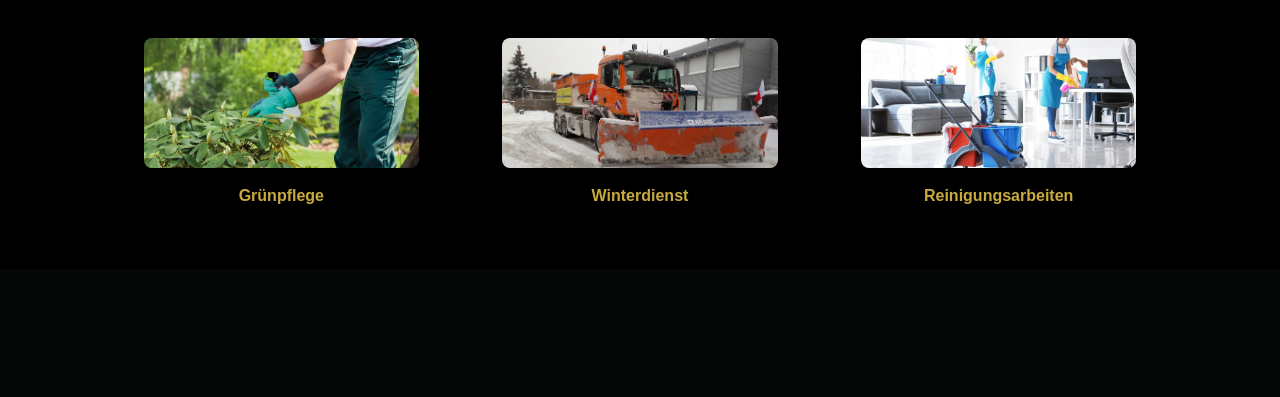
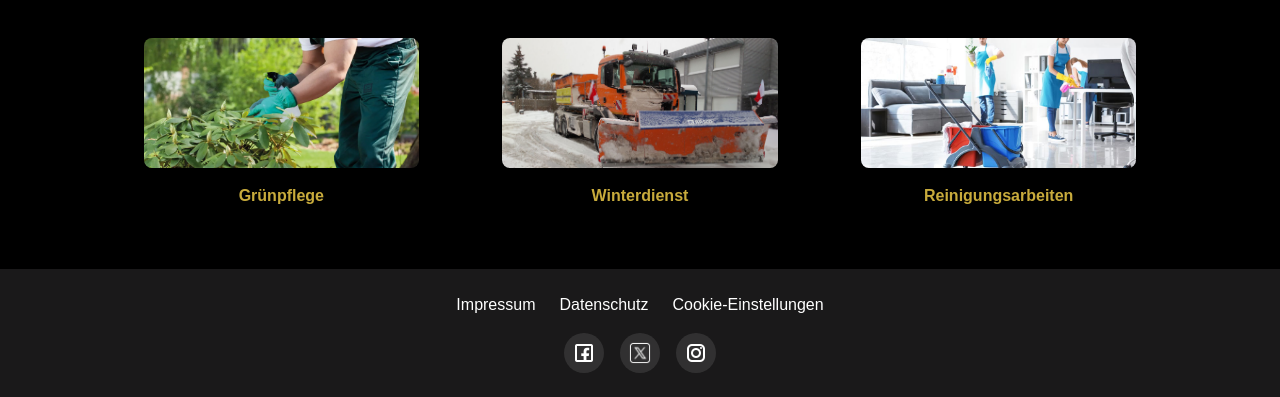
Before and after one commit to vitali2772/dtg, a Django app: page / in a window 1280 px wide. Shown: the part 2006-2403 px from the top of the page. Before the commit the page ends 2210 px from the top, so only its background shows below. Run offline with Django 5.2, Linux system fonts and the light colour scheme.

Commit message:
added footer

```diff
--- a/deintraumgarten/myapp/static/styles/style.css
+++ b/deintraumgarten/myapp/static/styles/style.css
@@ -397,3 +397,57 @@ html, body {
     font-weight: bold;
     color: #C8AB3C; /* Goldene Farbe für den Text */
 }
+
+/* Footer */
+.footer {
+    background-color: #1A191A; /* Schwarzer Hintergrund */
+    color: #fff; /* Weiße Schriftfarbe */
+    display: flex;
+    flex-direction: column;
+    justify-content: center;
+    align-items: center;
+    padding: 1.5rem 1rem; /* Abstand innerhalb des Footers */
+    text-align: center;
+}
+
+.footer-links {
+    display: flex;
+    gap: 1.5rem; /* Abstand zwischen den Links */
+    margin-bottom: 1rem; /* Abstand zwischen Links und Icons */
+}
+
+.footer-link {
+    color: #fff; /* Weiße Schriftfarbe */
+    font-size: 1rem; /* Schriftgröße */
+    text-decoration: none; /* Unterstreichung entfernen */
+    transition: color 0.3s ease; /* Sanfter Hover-Effekt */
+}
+
+.footer-link:hover {
+    color: #C8AB3C; /* Goldene Farbe beim Hover */
+}
+
+.footer-socials {
+    display: flex;
+    gap: 1rem; /* Abstand zwischen den Social-Media-Icons */
+}
+
+.social-link {
+    display: inline-flex;
+    align-items: center;
+    justify-content: center;
+    width: 40px; /* Größe des Icons */
+    height: 40px; /* Größe des Icons */
+    border-radius: 50%; /* Runde Icons */
+    background-color: rgba(255, 255, 255, 0.1); /* Leichter Hintergrund */
+    transition: background-color 0.3s ease;
+}
+
+.social-link:hover {
+    background-color: rgba(200, 171, 60, 0.2); /* Goldener Hintergrund beim Hover */
+}
+
+.social-icon {
+    width: 24px; /* Breite des Icons */
+    height: 24px; /* Höhe des Icons */
+}
--- a/deintraumgarten/myapp/templates/base.html
+++ b/deintraumgarten/myapp/templates/base.html
@@ -313,5 +313,25 @@
                 });
             });
         </script>
+
+        <footer class="footer">
+            <div class="footer-links">
+                <a href="#" class="footer-link">Impressum</a>
+                <a href="#" class="footer-link">Datenschutz</a>
+                <a href="#" class="footer-link">Cookie-Einstellungen</a>
+            </div>
+            <div class="footer-socials">
+                <a href="https://facebook.com" target="_blank" class="social-link">
+                    <img src="{% static 'images/facebook.png' %}" alt="Facebook" class="social-icon">
+                </a>
+                <a href="https://twitter.com" target="_blank" class="social-link">
+                    <img src="{% static 'images/x.png' %}" alt="X (Twitter)" class="social-icon">
+                </a>
+                <a href="https://instagram.com" target="_blank" class="social-link">
+                    <img src="{% static 'images/instagram.png' %}" alt="Instagram" class="social-icon">
+                </a>
+            </div>
+        </footer>
+
     </body>
 </html>
```
Also changed, not shown: deintraumgarten/myapp/static/images/x.png (added).
